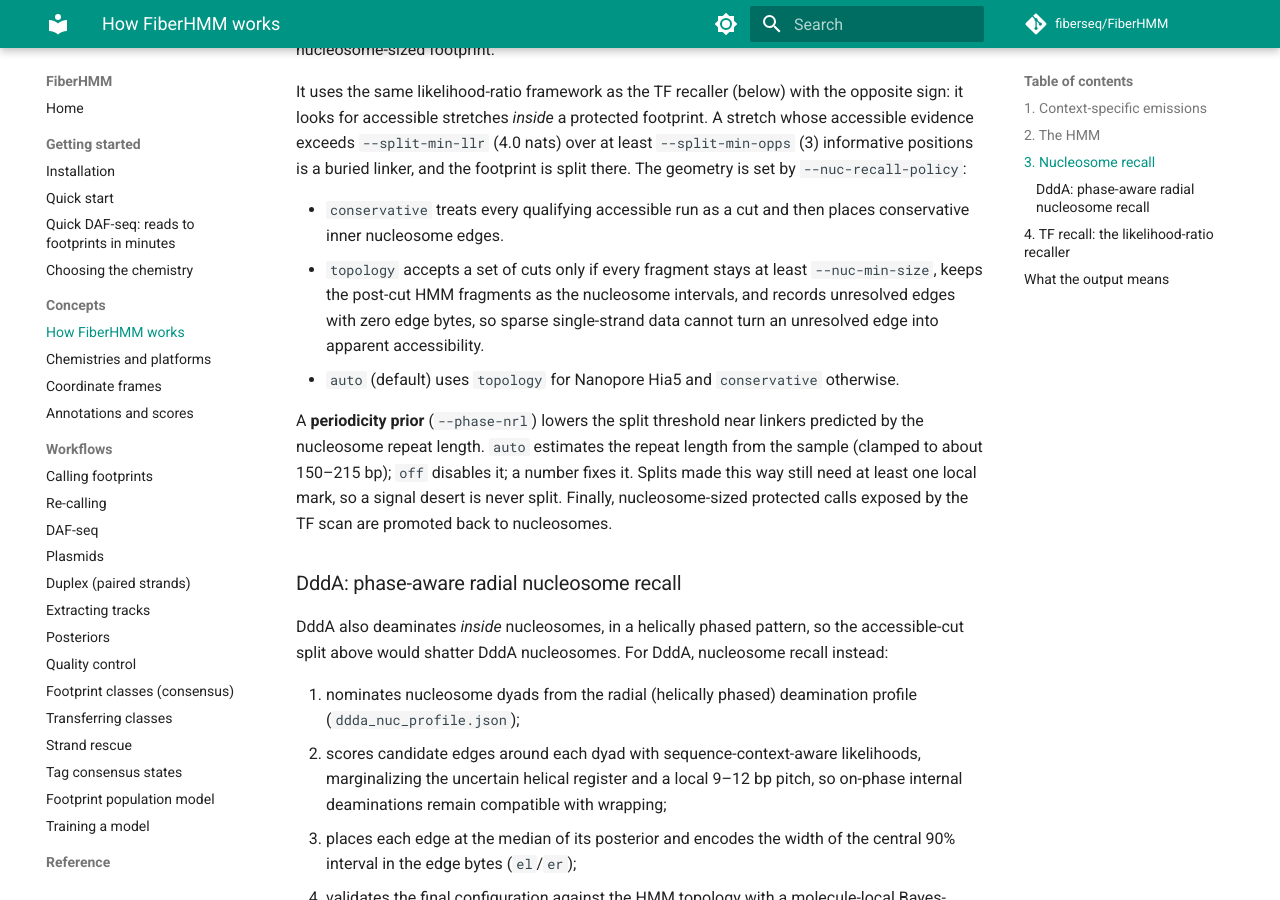
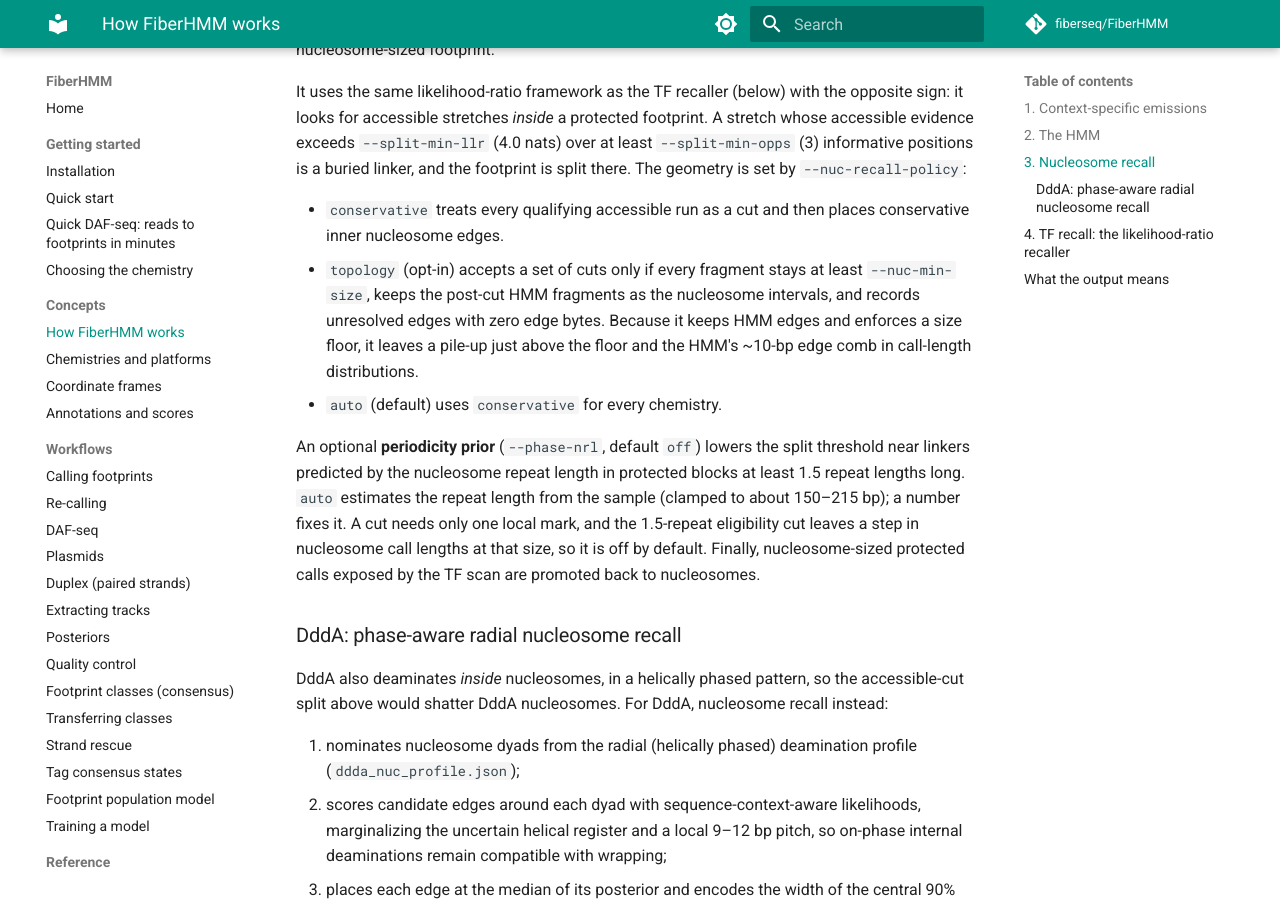
Before and after one commit to fiberseq/FiberHMM, an MkDocs documentation site: the page built from docs/concepts/how-it-works.md, in a window 1280 px wide and 900 px high, scrolled down 2127 px. Built offline with MkDocs 1.6.1 and Material for MkDocs 9.7.7, drawn with Linux system fonts in a browser that asks for light colours; comment, search, counter and statistics services are not loaded.

Commit message:
feat(call)!: no periodicity prior and conservative nucleosome recall by default
--phase-nrl defaults to off in fiberhmm-call and recall-tfs/recall-nucs (was
auto) and to 0 in pair/merge/crossstrand (was 196). --nuc-recall-policy auto
now resolves to conservative for every chemistry (Nanopore Hia5 used topology).

On 94,503 ONT 2-4 h molecules and 19,540 H1 PacBio molecules: the prior's
1.5 x NRL eligibility cut left a 1.5-1.7x step in nucleosome lengths at that
size and most one-base MSPs; topology kept the HMM's ~10-bp edge comb and
piled pieces just above the 85-bp floor. Conservative recall without the
prior removes all of these. DddA radial recall never used the prior. Both
modes remain available as options.

Co-Authored-By: Claude Opus 5.5 <noreply@anthropic.com>

```diff
--- a/docs/concepts/how-it-works.md
+++ b/docs/concepts/how-it-works.md
@@ -97,19 +97,20 @@ linker, and the footprint is split there. The geometry is set by
 
 - `conservative` treats every qualifying accessible run as a cut and then
   places conservative inner nucleosome edges.
-- `topology` accepts a set of cuts only if every fragment stays at least
-  `--nuc-min-size`, keeps the post-cut HMM fragments as the nucleosome
-  intervals, and records unresolved edges with zero edge bytes, so sparse
-  single-strand data cannot turn an unresolved edge into apparent
-  accessibility.
-- `auto` (default) uses `topology` for Nanopore Hia5 and `conservative`
-  otherwise.
+- `topology` (opt-in) accepts a set of cuts only if every fragment stays at
+  least `--nuc-min-size`, keeps the post-cut HMM fragments as the nucleosome
+  intervals, and records unresolved edges with zero edge bytes. Because it
+  keeps HMM edges and enforces a size floor, it leaves a pile-up just above
+  the floor and the HMM's ~10-bp edge comb in call-length distributions.
+- `auto` (default) uses `conservative` for every chemistry.
 
-A **periodicity prior** (`--phase-nrl`) lowers the split threshold near
-linkers predicted by the nucleosome repeat length. `auto` estimates the
-repeat length from the sample (clamped to about 150–215 bp); `off` disables
-it; a number fixes it. Splits made this way still need at least one local
-mark, so a signal desert is never split. Finally, nucleosome-sized protected
+An optional **periodicity prior** (`--phase-nrl`, default `off`) lowers the
+split threshold near linkers predicted by the nucleosome repeat length in
+protected blocks at least 1.5 repeat lengths long. `auto` estimates the
+repeat length from the sample (clamped to about 150–215 bp); a number fixes
+it. A cut needs only one local mark, and the 1.5-repeat eligibility cut
+leaves a step in nucleosome call lengths at that size, so it is off by
+default. Finally, nucleosome-sized protected
 calls exposed by the TF scan are promoted back to nucleosomes.
 
 ### DddA: phase-aware radial nucleosome recall
```
Also changed, not shown: CHANGELOG.md (+12 -0 lines), docs/concepts/chemistries.md (+4 -3 lines), docs/getting-started/choosing-chemistry.md (+1 -1 lines), docs/getting-started/quickstart.md (+4 -5 lines), docs/reference/cli.md (+8 -8 lines), docs/workflows/calling.md (+2 -2 lines), 7 other files.
